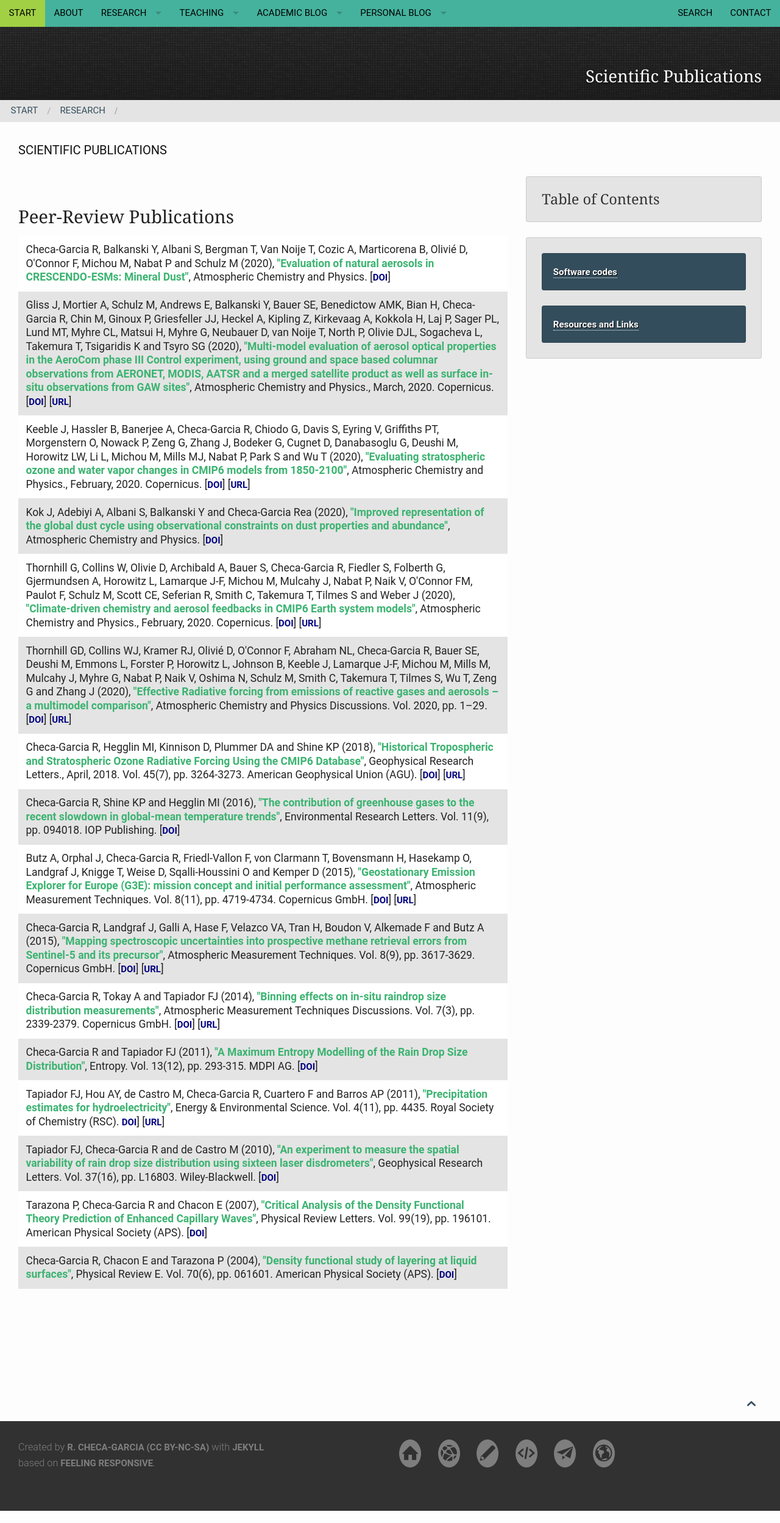
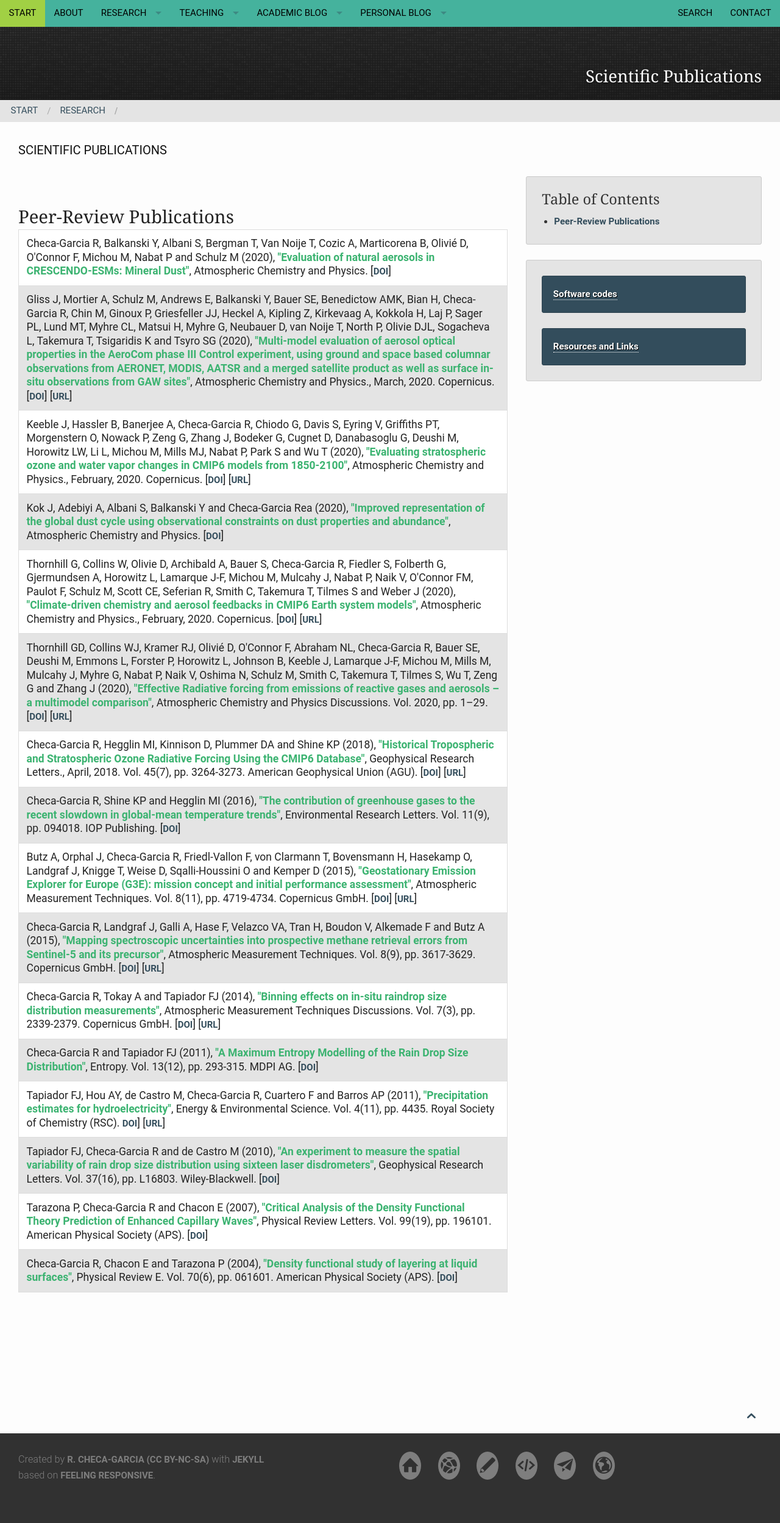
Before and after one commit to RCHG/rchg.github.io, a Jekyll site: the page built from pages/publications.md, in a window 1280 px wide. Shown: the whole page at 61% size. Built offline with Jekyll 4.4.1, drawn with Linux system fonts in a browser that asks for light colours; nearby versions of some CDN libraries; comment, search, counter and statistics services are not loaded; some of the changed lines change nothing that is shown.

Commit message:
Update publications.md

```diff
--- a/pages/publications.md
+++ b/pages/publications.md
@@ -25,25 +25,8 @@ breadcrumb: true
 
 </div><!-- /.medium-4.columns -->
 <div class="medium-8 medium-pull-4 columns" markdown="1">
-<style type="text/css">
 
-table {font-size: 11px;  border: 1px gray none; width: 100%; empty-cells: show; border-spacing: 0em 0.1em; margin: 1em 0em; }
-th, td { border: none; padding: 0.5em; vertical-align: top; text-align: justify; }
-
-td a { color: navy; text-decoration: none; }
-td a:hover  { text-decoration: underline; }
-
-tr.bibtex pre { width: 100%; overflow: auto; white-space: pre-wrap;}
-p.infolinks { margin: 0.3em 0em 0em 0em; padding: 0px; }
-
-@media print {
-	p.infolinks, #qs_settings, #quicksearch, t.bibtex { display: none !important; }
-	tr { page-break-inside: avoid; }
-}
-</style>
-
-
-<h2> Peer-Review Publications </h2>
+## Peer-Review Publications
 <table id="qs_table" border="1">
 <tbody>
 <tr id="ChecaGarciaRetal_ACP_2020a" class="entry">
```
